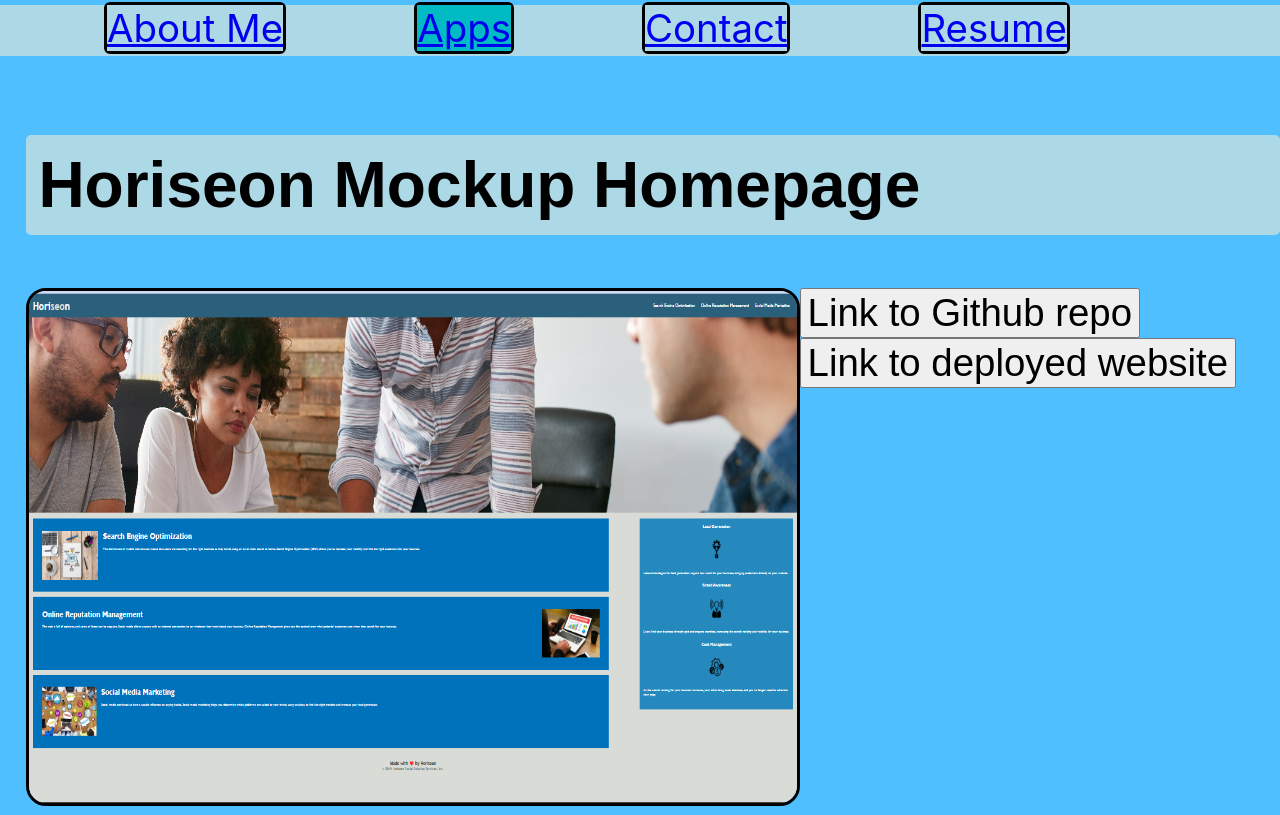
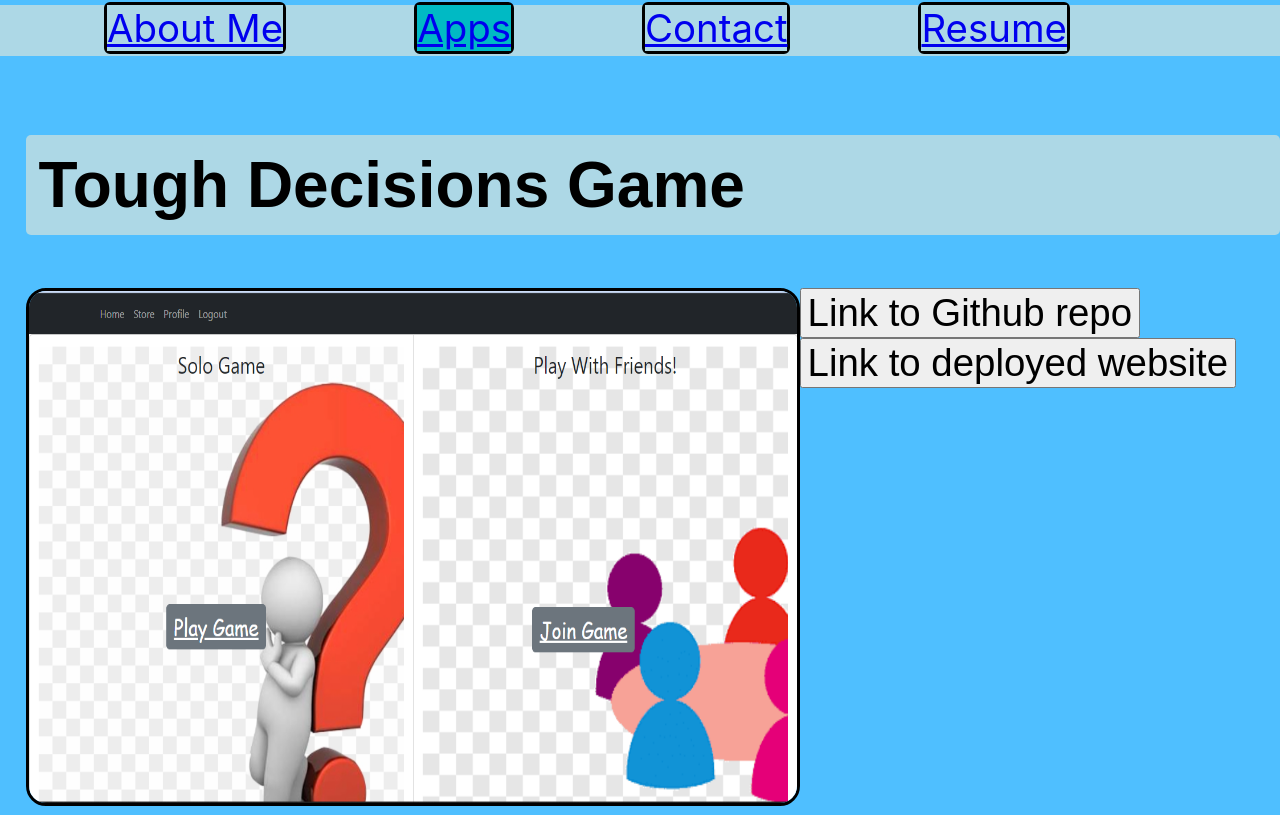
Before and after one commit to brianmckennaman/brian-mckenna-react-portfolio, a React (Create React App) app: page /apps in a window 1280 px wide. Shown: the part 265-1080 px from the top of the page. Built offline with nearby package versions, Linux system fonts and the light colour scheme.

Commit message:
updated with new app and fixed incorrect links for employee management app

```diff
--- a/src/pages/apps.js
+++ b/src/pages/apps.js
@@ -1,5 +1,5 @@
 import React, { useState } from 'react'
-import picture1 from "../assets/horiseon.png"
+import picture1 from "../assets/toughdecisions.png"
 import picture2 from "../assets/passwordgenerator.png"
 import picture3 from "../assets/scheduler.png"
 import picture4 from "../assets/notetaker.png"
@@ -16,12 +16,12 @@
     }
     return (
         <section style={styles.appsSection}>
-            <h2 style={styles.titleText}>Horiseon Mockup Homepage</h2>
-            <img src={picture1} alt='horiseon homepage' style={styles.image}></img>
+            <h2 style={styles.titleText}>Tough Decisions Game</h2>
+            <img src={picture1} alt='tough decisions' style={styles.image}></img>
             <div>
-                <button><a href='https://github.com/brianmckennaman/Horiseon-homepage-assignment' style={styles.linkText}>Link to Github repo</a></button>
+                <button><a href='https://github.com/garrettj94/ToughDecisions' style={styles.linkText}>Link to Github repo</a></button>
                 <br></br>
-                <button><a href='https://brianmckennaman.github.io/Horiseon-homepage-assignment/' style={styles.linkText}>Link to deployed website</a></button>
+                <button><a href='https://toughdecisions.herokuapp.com/' style={styles.linkText}>Link to deployed website</a></button>
             </div>
             <h2 style={styles.titleText}>Password Generator App</h2>
             <img src={picture2} alt='password generator screenshot' style={styles.image}></img>
@@ -48,9 +48,9 @@
             <h2 style={styles.titleText}>Employee Management System</h2>
             <img src={picture5} alt='employee management system' style={styles.image}></img>
             <p>
-                <button><a href='https://github.com/brianmckennaman/Challenge-Assignment-1' style={styles.linkText}>Link to Github Repo</a></button>
+                <button><a href='https://github.com/garrettj94/DreamTeamManagement' style={styles.linkText}>Link to Github Repo</a></button>
                 <br></br>
-                <button><a href='https://brianmckennaman.github.io/Challenge-Assignment-1/' style={styles.linkText}>Link to deployed website</a></button>
+                <button><a href='https://sheltered-atoll-76141.herokuapp.com/' style={styles.linkText}>Link to deployed website</a></button>
             </p>
             <h2 style={styles.titleText}>Text Editor App</h2>
             <img src={picture6} alt='note taker' style={styles.image}></img>
```
Also changed, not shown: src/assets/horiseon.png (deleted), src/assets/toughdecisions.png (added), 6 other files (tests, documents, lock files or other folders).
